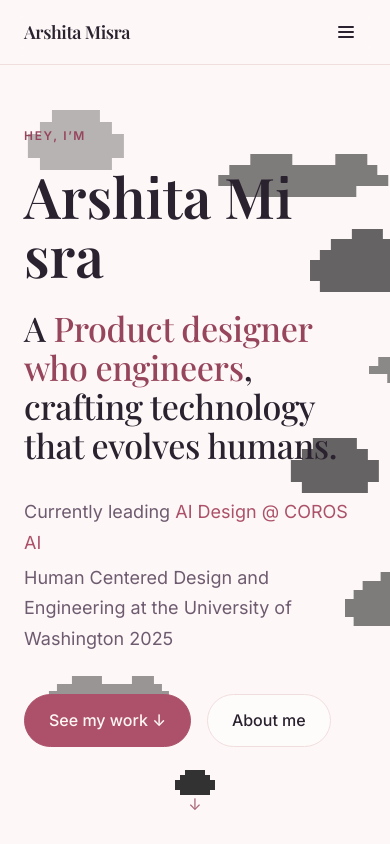
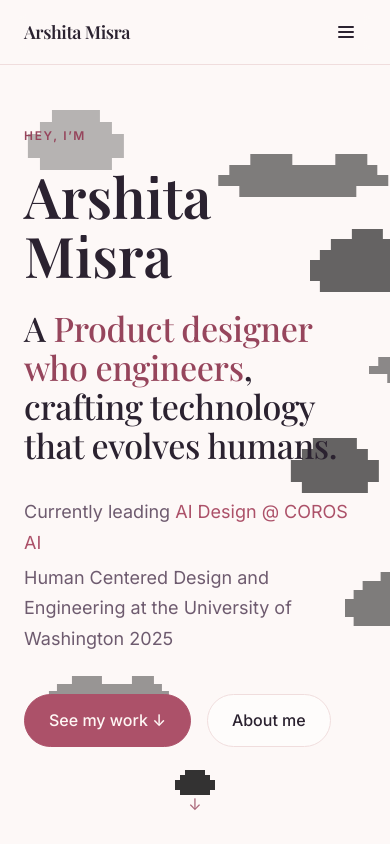
Before and after one commit to arshitamisraco/my-portfolio, a Next.js app: page / in a window 390 px wide. Shown: the top 844 px of the page. Built offline with nearby package versions, Linux system fonts and the light colour scheme; a web font is replaced by a local one.

Commit message:
Fixed responsiveness on SE

```diff
--- a/app/page.tsx
+++ b/app/page.tsx
@@ -93,7 +93,15 @@ export default function Home() {
             <span className="group/name relative inline-block">
               <span className="sr-only">Arshita Misra</span>
               <span aria-hidden="true">
-                Arsh<CloudI variant="lavender" />ta M<CloudI variant="sky" />sra
+                {/* Each name is nowrap so it never splits mid-word; the space
+                    between them is the only break point, keeping "Arshita" and
+                    "Misra" whole on tight aspect ratios (e.g. iPhone SE). */}
+                <span className="whitespace-nowrap">
+                  Arsh<CloudI variant="lavender" />ta
+                </span>{" "}
+                <span className="whitespace-nowrap">
+                  M<CloudI variant="sky" />sra
+                </span>
               </span>
             </span>
           </h1>
```
